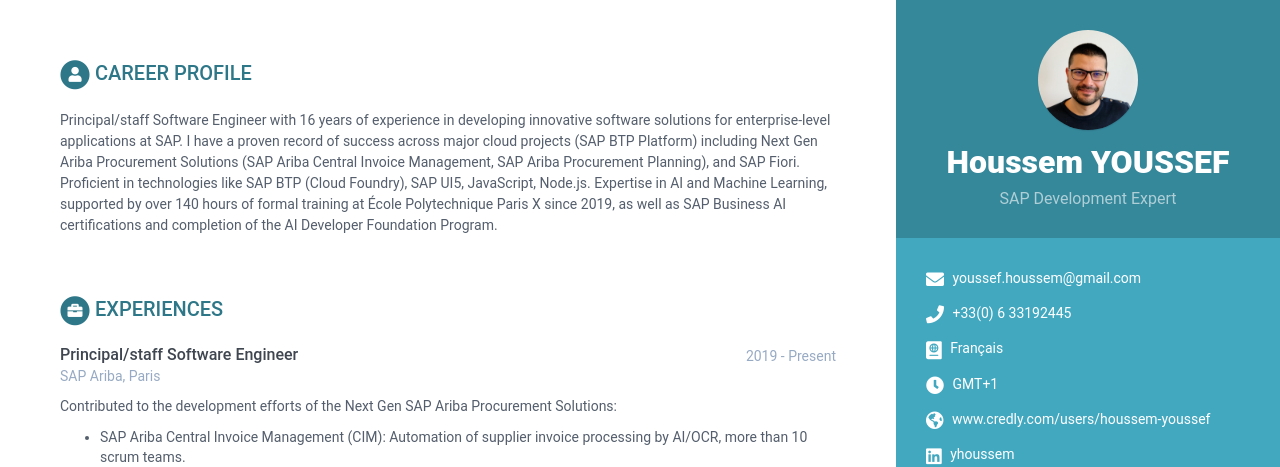
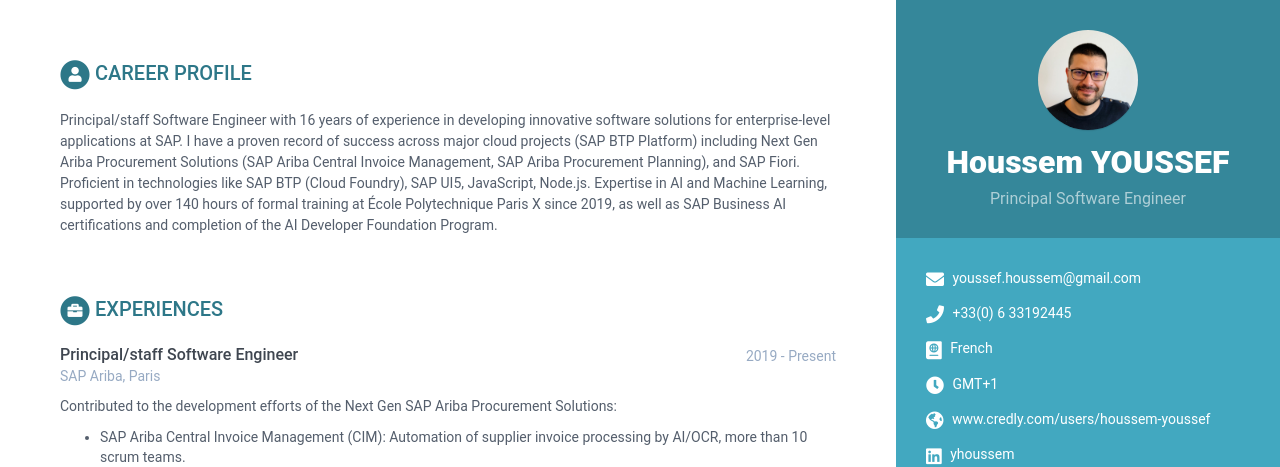
Before and after one commit to hyoussef/online-cv, a Jekyll site: the page built from print.html, in a window 1280 px wide. Shown: the top 467 px of the page. Built offline with Jekyll 4.4.1, drawn with Linux system fonts in a browser that asks for light colours.

Commit message:
Update profile information in data.yml to reflect new tagline and correct citizenship terminology.

```diff
--- a/_data/data.yml
+++ b/_data/data.yml
@@ -9,14 +9,14 @@ sidebar:
 
     # Profile information
     name: Houssem YOUSSEF
-    tagline: SAP Development Expert
+    tagline: Principal Software Engineer
     avatar: cv_.jpeg  #place a 100x100 picture inside /assets/images/ folder and provide the name of the file below
 
     # Sidebar links
     email: youssef.houssem@gmail.com
     phone:  +33(0) 6 33192445
     timezone: GMT+1
-    citizenship: Français
+    citizenship: French
     website:  www.credly.com/users/houssem-youssef #do not add http://
     linkedin: yhoussem
     xing: # add your nickname without 'xing.com/profile/'
```
